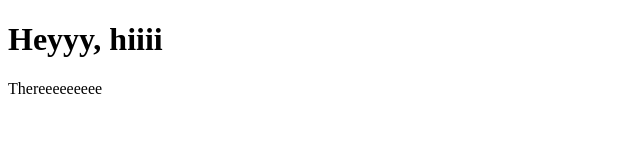
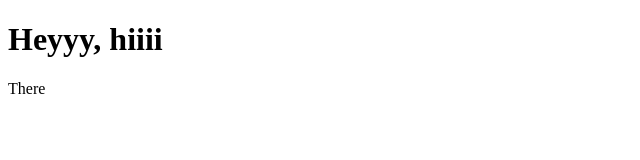
Before and after one commit to Sammy-100/Sammy_bot, a plain HTML site: page index.html in a window 1280 px wide. Shown: the full height of the page, 0-640 px from the left. Drawn offline with Linux system fonts and the light colour scheme.

Commit message:
final changes

```diff
--- a/index.html
+++ b/index.html
@@ -7,6 +7,6 @@
 </head>
 <body>
  <h1>Heyyy, hiiii</h1>
- <p> Thereeeeeeeee</p>
+ <p> There</p>
 </body>
 </html>
```
Also changed, not shown: index.txt.
